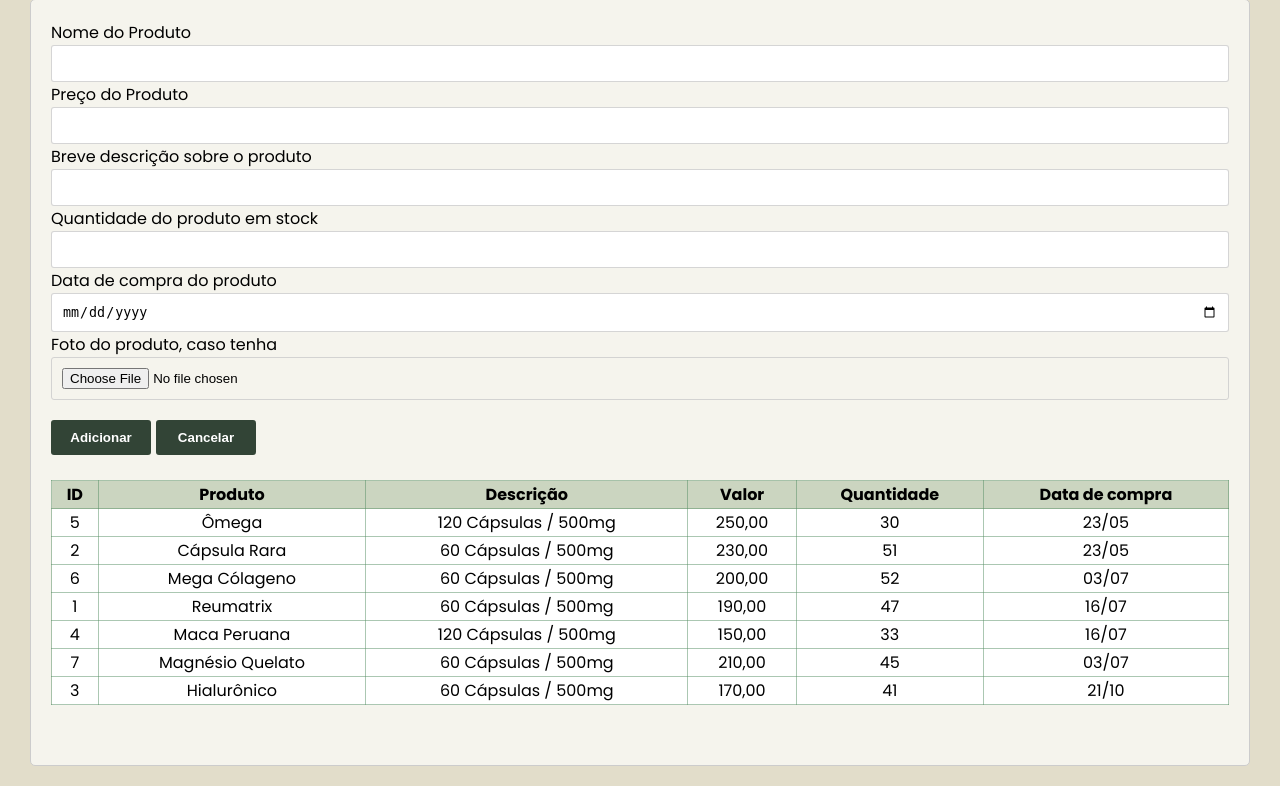
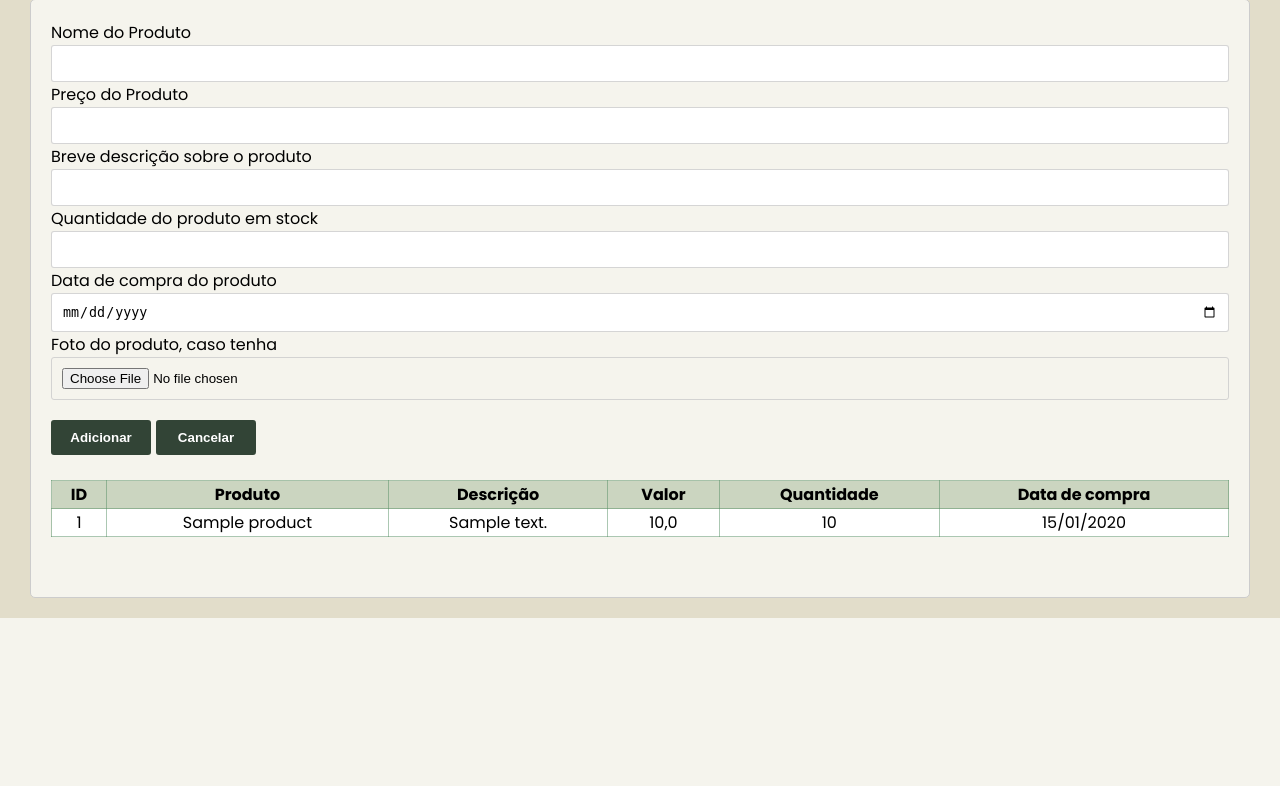
Before and after one commit to dorigodev/django-stock-system, a Django app: template djangoapp/apps/stock/templates/stock/create_product.html in a window 1280 px wide. Shown: the part 203-989 px from the top of the page. After the commit the page ends 821 px from the top, so only its background shows below. Run offline with Django 5.2, Linux system fonts and the light colour scheme; the template is opened without the code that fills it: values that come from a table or form of the project are taken from there, others are empty; tables that the repository leaves empty hold one stand-in row (values such as "Sample post").

Commit message:
feat: adicionar funcionabilidade de criar produto

```diff
--- a/djangoapp/apps/stock/templates/stock/create_product.html
+++ b/djangoapp/apps/stock/templates/stock/create_product.html
@@ -43,7 +43,7 @@
 
       <div class="button-group">
         <button type="submit">Adicionar</button>
-        <button><a href="{% url 'index'%}"></a>Cancelar</button>
+        <button><a href="{% url 'index'%}">Cancelar</a></button>
       </div>
     </div>
 
@@ -60,62 +60,16 @@
           </tr>
         </thead>
         <tbody id="tbody">
+        {% for product in products %}
           <tr>
-            <td class="center">5</td>
-            <td class="center">Ômega</td>
-            <td class="center">120 Cápsulas / 500mg</td>
-            <td class="center">250,00</td>
-            <td class="center">30</td>
-            <td class="center">23/05</td>
+            <td class="center">{{product.id}}</td>
+            <td class="center">{{product.name}}</td>
+            <td class="center">{{product.description}}</td>
+            <td class="center">{{product.price}}</td>
+            <td class="center">{{product.quantity}}</td>
+            <td class="center">{{product.get_date_formated}}</td>
           </tr>
-          <tr>
-            <td class="center">2</td>
-            <td class="center">Cápsula Rara</td>
-            <td class="center">60 Cápsulas / 500mg</td>
-            <td class="center">230,00</td>
-            <td class="center">51</td>
-            <td class="center">23/05</td>
-          </tr>
-          <tr>
-            <td class="center">6</td>
-            <td class="center">Mega Cólageno</td>
-            <td class="center">60 Cápsulas / 500mg</td>
-            <td class="center">200,00</td>
-            <td class="center">52</td>
-            <td class="center">03/07</td>
-          </tr>
-          <tr>
-            <td class="center">1</td>
-            <td class="center">Reumatrix</td>
-            <td class="center">60 Cápsulas / 500mg</td>
-            <td class="center">190,00</td>
-            <td class="center">47</td>
-            <td class="center">16/07</td>
-          </tr>
-          <tr>
-            <td class="center">4</td>
-            <td class="center">Maca Peruana</td>
-            <td class="center">120 Cápsulas / 500mg</td>
-            <td class="center">150,00</td>
-            <td class="center">33</td>
-            <td class="center">16/07</td>
-          </tr>
-          <tr>
-            <td class="center">7</td>
-            <td class="center">Magnésio Quelato</td>
-            <td class="center">60 Cápsulas / 500mg</td>
-            <td class="center">210,00</td>
-            <td class="center">45</td>
-            <td class="center">03/07</td>
-          </tr>
-          <tr>
-            <td class="center">3</td>
-            <td class="center">Hialurônico</td>
-            <td class="center">60 Cápsulas / 500mg</td>
-            <td class="center">170,00</td>
-            <td class="center">41</td>
-            <td class="center">21/10</td>
-          </tr>
+        {%endfor%}
         </tbody>
       </table>
     </div>
```
